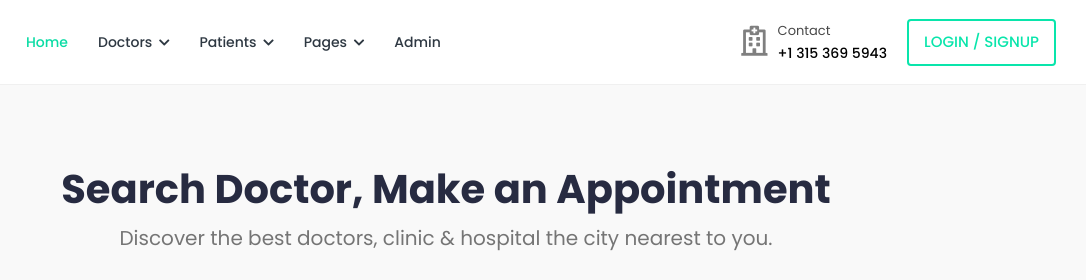
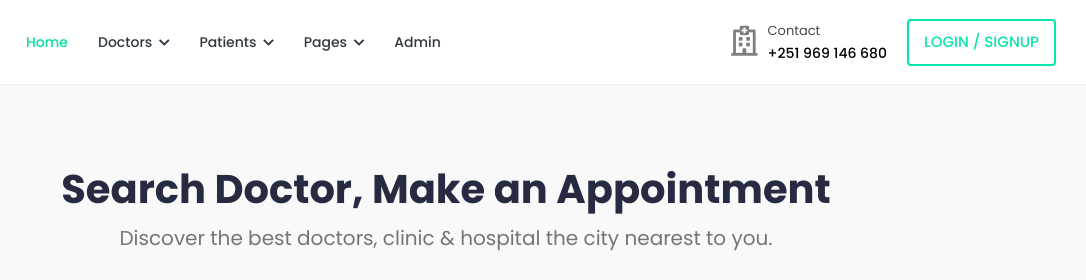
Before and after one commit to sfsa9790/doapp, a plain HTML site: page index.html in a window 1280 px wide. Shown: the top 280 px of the page, 194-1280 px from the left. Drawn offline with Linux system fonts and the light colour scheme.

Commit message:
Update index.html

```diff
--- a/index.html
+++ b/index.html
@@ -127,7 +127,7 @@
 							</div>
 							<div class="header-contact-detail">
 								<p class="contact-header">Contact</p>
-								<p class="contact-info-header"> +1 315 369 5943</p>
+								<p class="contact-info-header"> +251 969 146 680</p>
 							</div>
 						</li>
 						<li class="nav-item">
```
